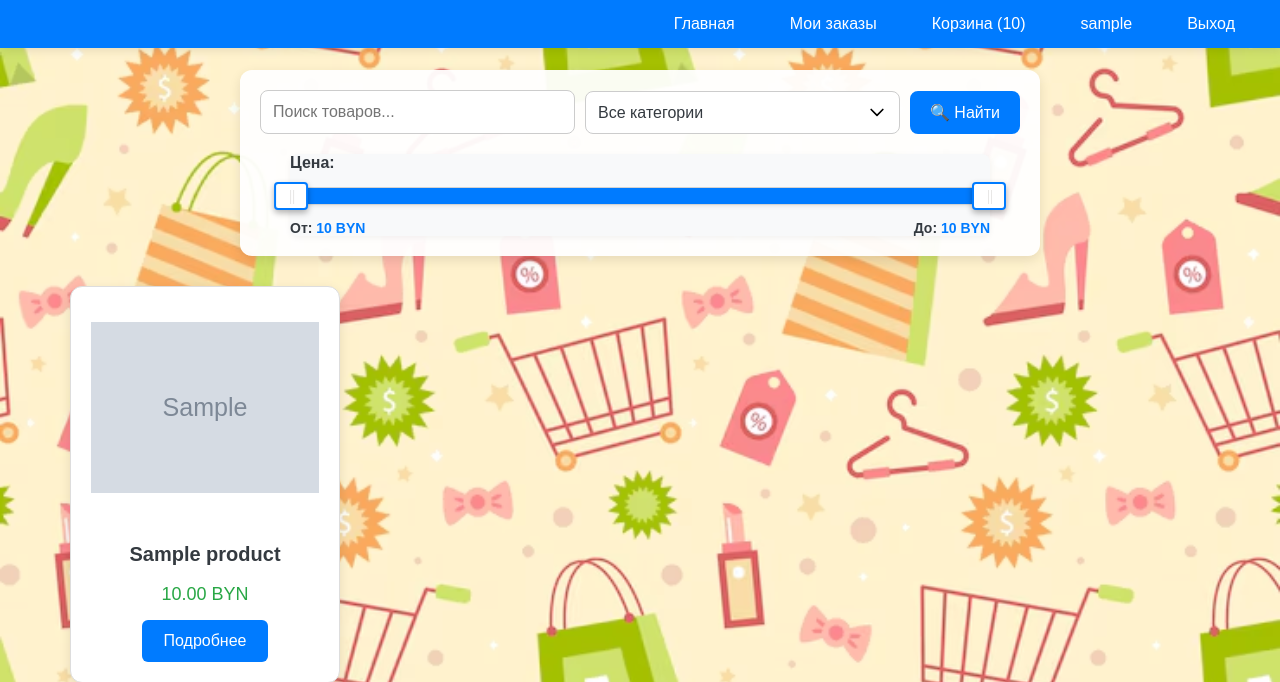
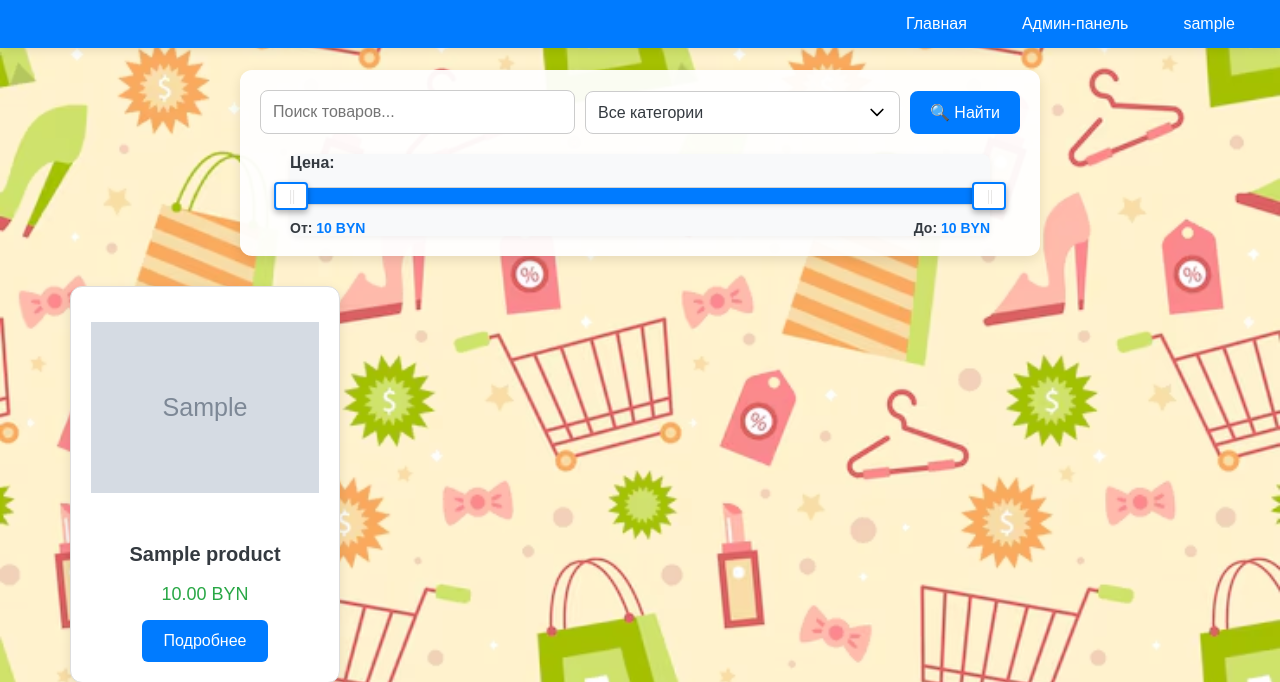
Before and after one commit to saxareg/marketplace-django-B-, a Django app: page /products/ in a window 1280 px wide. Shown: the top 682 px of the page. Run offline with Django 4.2, Linux system fonts and the light colour scheme; a user stored in the database is signed in; tables that the repository leaves empty hold one stand-in row (values such as "Sample post"); grey boxes marked "Sample" are stand-in pictures; parts of the project's set-up code (start-up, migrations or seed data) failed here and were passed over; some libraries are stand-ins or nearby versions.

Commit message:
admin panel link was added

```diff
--- a/project/templates/base.html
+++ b/project/templates/base.html
@@ -14,7 +14,9 @@
             <ul>
                 <li><a href="{% url 'products' %}">Главная</a></li>
                 {% if user.is_authenticated %}
-                    {% if userprofile.role == 'seller' %}
+                    {% if user.is_superuser %}
+                        <li><a href="/custom_admin/">Админ-панель</a></li>
+                    {% elif userprofile.role == 'seller' %}
                         <li><a href="{% url 'my-shops' %}">Мои магазины</a></li>
                     {% elif userprofile.role == 'pp_staff' %}
                         <li><a href="{% url 'my-pp' %}">Мой ПВЗ</a></li>
@@ -29,7 +31,6 @@
                         </li>
                     {% endif %}
                     <li><a href="{% url 'me' %}" class="profile-link">{{ user.username }}</a></li>
-                    <li><a href="{% url 'logout' %}">Выход</a></li>
                 {% else %}
                     <li><a href="{% url 'register' %}">Регистрация</a></li>
                     <li><a href="{% url 'login' %}">Вход</a></li>
```
